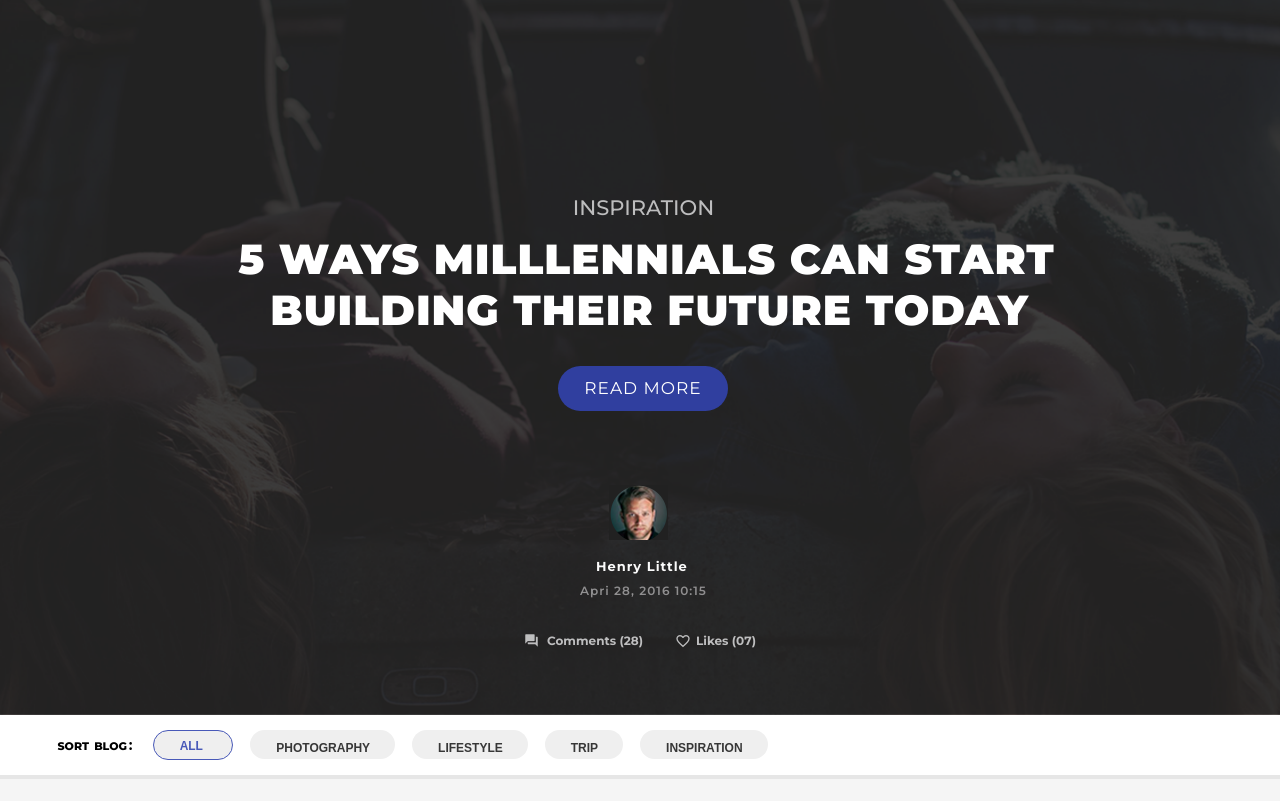
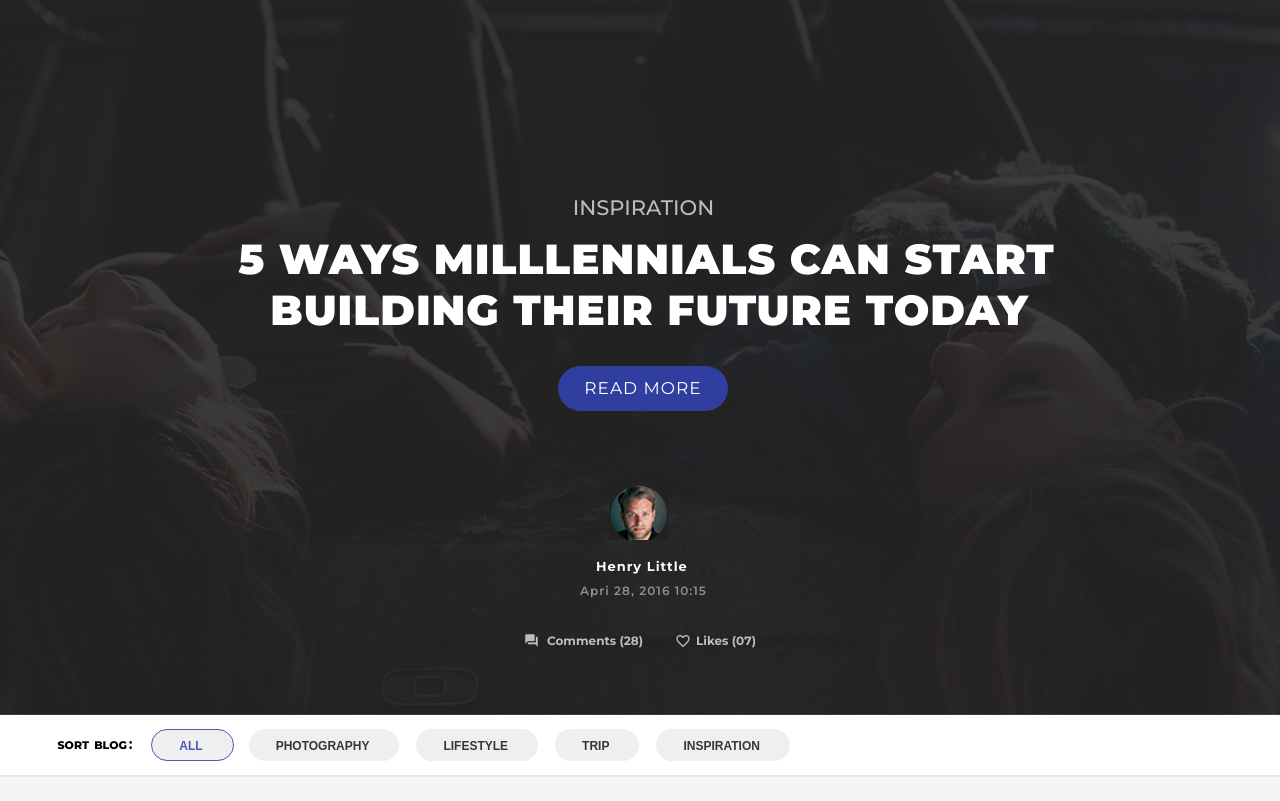
Before and after one commit to rharshitaaa21/weforum, a plain HTML site: page index.html in a window 1280 px wide. Shown: the part 127-928 px from the top of the page. Drawn offline with nearby package versions, Linux system fonts and the light colour scheme; a web font is replaced by a local one.

Commit message:
updated middle division

```diff
--- a/index.html
+++ b/index.html
@@ -151,14 +151,13 @@
     <div class="middle-division">
         <div class="inner-container"> <span class="sort-blog">SORT BLOG</span><span class="colon">:</span>
 
-            <button class="all-btn">ALL</button>
+            <button class="all-btn active-btn">ALL</button>
             <button class="middle-btn">PHOTOGRAPHY</button>
             <button class="middle-btn">LIFESTYLE</button>
             <button class="middle-btn">TRIP</button>
             <button class="middle-btn">INSPIRATION</button>
         </div>
     </div>
-    <div class="horizontal-bar"></div>
 
     <div class="main-body-container">
 
--- a/styles.css
+++ b/styles.css
@@ -180,13 +180,14 @@ a.card1-date-container{  color: #908f90;}
 .comments-container a{  color: #bebebf;}
 .comment-image {font-size: 15px;    margin-right: 2px;  }
 .like-image {font-size: 16px;}
-.middle-division{ background-color: #ffffff; height: 60px; align-items: center; justify-content: space-around; display: flex; margin-left: 5px; }
-.inner-container{ width: 1170px; display: flex }
+.middle-division{ background-color: #ffffff; height: 60px;     border-bottom: 2px solid #e6e6e6; align-items: center; justify-content: space-around; display: flex;}
+.inner-container{ width: 1170px; display: flex ; padding-left: 5px;}
 .sort-blog{ font-size: 11px; font-family: 'Montserrat', sans-serif;  font-weight: 800; word-spacing: 2px; margin-top: 9px;}
-.colon{ font-size: 16px; font-weight: 900; margin-right: 16px; margin: 6px 20px 0px 1px }
-.all-btn{  font-size: 12px; color: #4859b8; border: 1px solid #4859b8; width: 80px; font-weight: 600; height: 30px; border-radius: 28px;
-padding: 3px 4px 0px 0px ; margin: 0px 17px 0px 0px; cursor: pointer; }
-.middle-btn{  color: #373737;border: none; height: 29px;padding: 11px 25px 14px 26px; font-size: 12px; border-radius: 25px;
+.colon{ font-size: 16px; font-weight: 900; margin-right: 16px; margin: 6px 18px 0px 1px; }
+.all-btn{  font-size: 12px;  padding: 9px 30px 7px 27px; font-weight: 600; border-radius: 28px;
+ margin: 0px 15px 0px 0px; cursor: pointer; }
+.active-btn{ cursor: pointer;  color: #4859b8; border: 1px solid #4859b8 ;}
+.middle-btn{  color: #373737;border: none; padding: 9px 30px 7px 27px; font-size: 12px; border-radius: 25px;
     font-weight: 600; cursor: pointer; margin: 0px 17px 0px 0px;}
 .horizontal-bar{ border: 2px solid #e6e6e6;}
 .main-body-container { background-color: #f5f5f5; display: grid; grid-template-columns: auto auto; }
```
Also changed, not shown: images/body-1.png.
